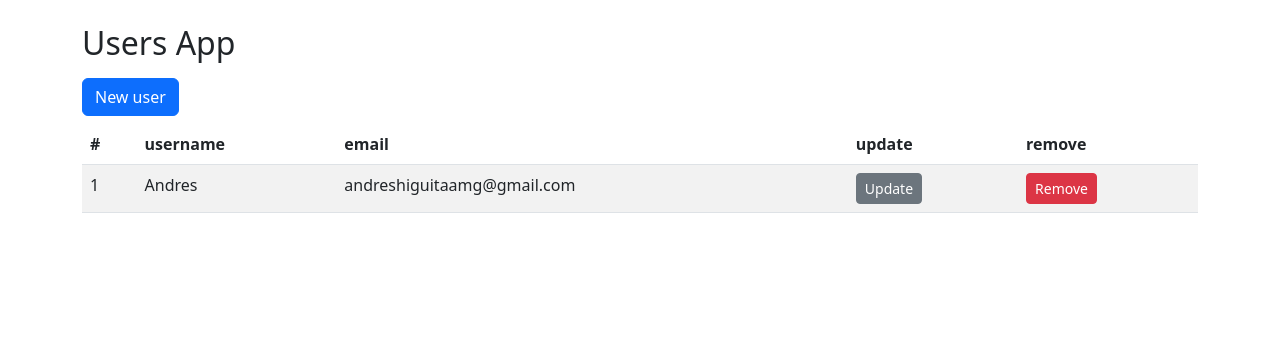
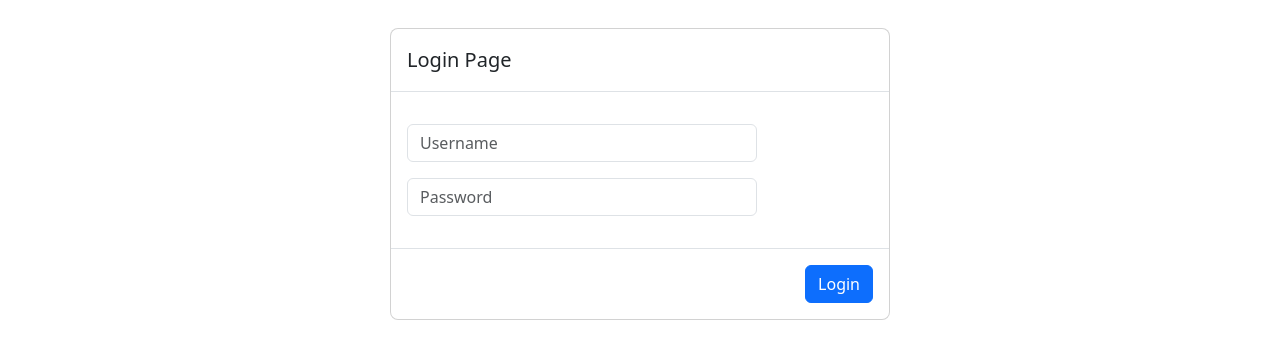
Before and after one commit to AndresHiguitaAMG/User-Application, a React (Vite) app in the folder client/: page / in a window 1280 px wide. Shown: the top 358 px of the page. Built offline with nearby package versions, Linux system fonts and the light colour scheme.

Commit message:
Implementation of login events

```diff
--- a/client/src/UsersApp.jsx
+++ b/client/src/UsersApp.jsx
@@ -1,59 +1,13 @@
-import { UserModalForm } from "./components/UserModalForm";
-import { UsersList } from "./components/UsersList"
-import { useUsers } from "./hooks/useUsers"
+import { LoginPage } from "./auth/pages/LoginPage"
+// import { UsersPage } from "./pages/UsersPage"
 
 export const UsersApp = () => {
-  const {
-    users,
-    userSelected,
-    initalUserForm,
-    visibleForm,
-    handlerAddUser,
-    handlerRemoveUser,
-    handlerUserSelectedForm,
-    handlerOpenForm,
-    handlerCloseForm,
-  } = useUsers();
+
 
   return (
     <>
-      {
-        !visibleForm ||
-          <UserModalForm
-            userSelected={userSelected}
-            initalUserForm={initalUserForm}
-            handlerAddUser={handlerAddUser}
-            handlerCloseForm={handlerCloseForm}
-          />
-      }
-      <div className="container my-4">
-        <h2>Users App</h2>
-      <div className="row">
-        <div className="col">
-          {
-          visibleForm ||
-          <button
-          className="btn btn-primary my-2"
-          onClick={handlerOpenForm}
-          >
-            New user
-          </button>
-          }
-          {
-          users.length === 0 ?
-          <div className="alert alert-warning">
-            No hay usuarios en el sistema
-          </div>
-          :
-          <UsersList
-            handlerRemoveUser={handlerRemoveUser}
-            users={users}
-            handlerUserSelectedForm={handlerUserSelectedForm}
-          />
-          }
-        </div>
-      </div>
-      </div>
+      <LoginPage />
+      {/* <UsersPage /> */}
     </>
   )
 }
--- a/client/src/auth/pages/LoginPage.jsx
+++ b/client/src/auth/pages/LoginPage.jsx
@@ -1,4 +1,36 @@
+import { useState } from "react"
+import Swal from "sweetalert2";
+
+const initialLoginForm = {
+    username: "",
+    password: "",
+};
+
 export const LoginPage = () => {
+    const [loginForm, setLoginForm] = useState(initialLoginForm);
+    const { username, password } = loginForm;
+
+    const onInputChange = e => {
+        setLoginForm({
+            ...loginForm,
+            [e.target.name]: e.target.value,
+        });
+    };
+
+    const onSubmit = e => {
+        e.preventDefault();
+        if (!username || !password) {
+            Swal.fire("Error de validación", "username y password requeridos", "error");
+        }
+        //Implementación del login
+        if (username === "admin" && password === "12345") {
+            //handlerLogin();
+        } else {
+            Swal.fire("Error login", "username o password invalidos", "error");
+        }
+        setLoginForm(initialLoginForm);
+    };
+
   return (
     <div className="modal" style={{display: "block"}} tabIndex="-1">
         <div className="modal-dialog">
@@ -6,18 +38,22 @@ export const LoginPage = () => {
                 <div className="modal-header">
                     <h5 className="modal-title">Login Page</h5>
                 </div>
-                <form>
+                <form onSubmit={onSubmit}>
                 <div className="modal-body">
                     <input
                     className="form-control my-3 w-75"
                     placeholder="Username"
                     name="username"
+                    value={username}
+                    onChange={onInputChange}
                     />
                     <input
                     className="form-control my-3 w-75"
                     placeholder="Password"
                     name="password"
                     type="password"
+                    value={password}
+                    onChange={onInputChange}
                     />
                 </div>
                 <div className="modal-footer">
--- /dev/null
+++ b/client/src/pages/UsersPage.jsx
@@ -0,0 +1,59 @@
+import { UserModalForm } from "../components/UserModalForm";
+import { UsersList } from "../components/UsersList"
+import { useUsers } from "../hooks/useUsers"
+
+export const UsersPage = () => {
+  const {
+    users,
+    userSelected,
+    initalUserForm,
+    visibleForm,
+    handlerAddUser,
+    handlerRemoveUser,
+    handlerUserSelectedForm,
+    handlerOpenForm,
+    handlerCloseForm,
+  } = useUsers();
+
+  return (
+    <>
+      {
+        !visibleForm ||
+          <UserModalForm
+            userSelected={userSelected}
+            initalUserForm={initalUserForm}
+            handlerAddUser={handlerAddUser}
+            handlerCloseForm={handlerCloseForm}
+          />
+      }
+      <div className="container my-4">
+        <h2>Users App</h2>
+      <div className="row">
+        <div className="col">
+          {
+          visibleForm ||
+          <button
+          className="btn btn-primary my-2"
+          onClick={handlerOpenForm}
+          >
+            New user
+          </button>
+          }
+          {
+          users.length === 0 ?
+          <div className="alert alert-warning">
+            No hay usuarios en el sistema
+          </div>
+          :
+          <UsersList
+            handlerRemoveUser={handlerRemoveUser}
+            users={users}
+            handlerUserSelectedForm={handlerUserSelectedForm}
+          />
+          }
+        </div>
+      </div>
+      </div>
+    </>
+  )
+}
```
